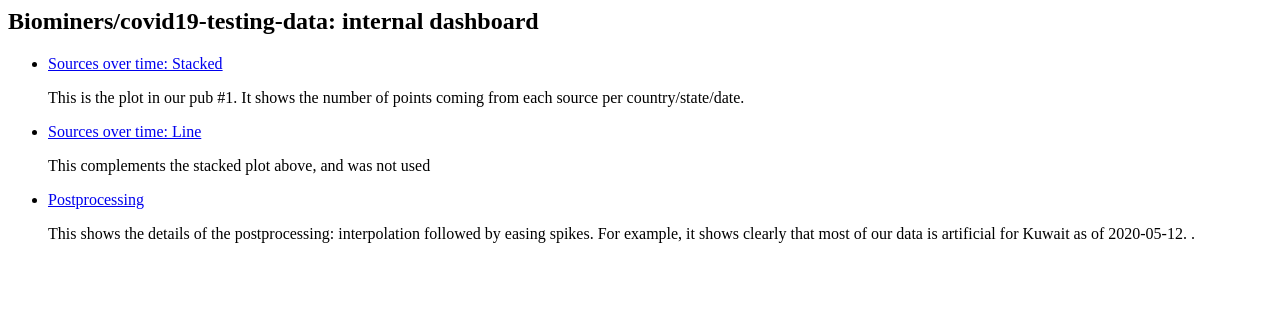
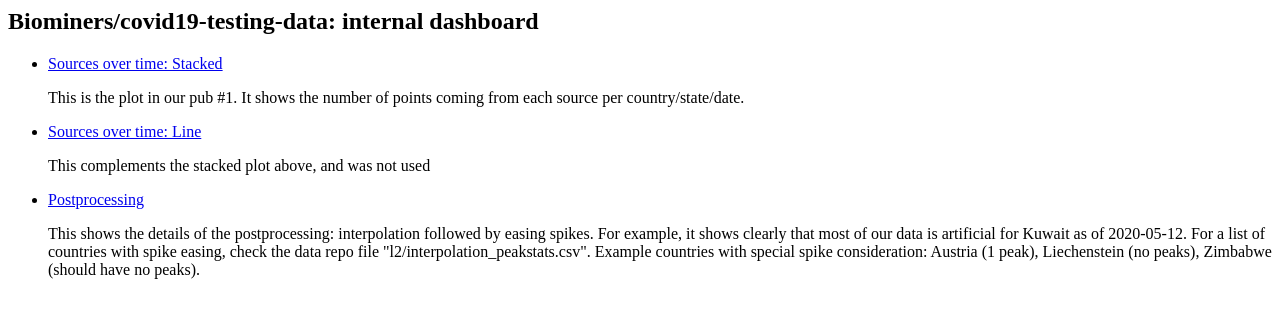
Before and after one commit to KhazenLab/covid19-testing-scripts, a plain HTML site: page www/index.html in a window 1280 px wide. Drawn offline with Linux system fonts and the light colour scheme.

Commit message:
minor note in www/index.html

```diff
--- a/www/index.html
+++ b/www/index.html
@@ -23,7 +23,8 @@
 					<a href="t16a-postprocessing_dashboard.html" target="_blank">Postprocessing</a>
           <p>This shows the details of the postprocessing: interpolation followed by easing spikes.
           For example, it shows clearly that most of our data is artificial for Kuwait as of 2020-05-12.
-          .
+          For a list of countries with spike easing, check the data repo file "l2/interpolation_peakstats.csv".
+          Example countries with special spike consideration: Austria (1 peak), Liechenstein (no peaks), Zimbabwe (should have no peaks).
           </p>
 			</li>
 	</ul>
```
